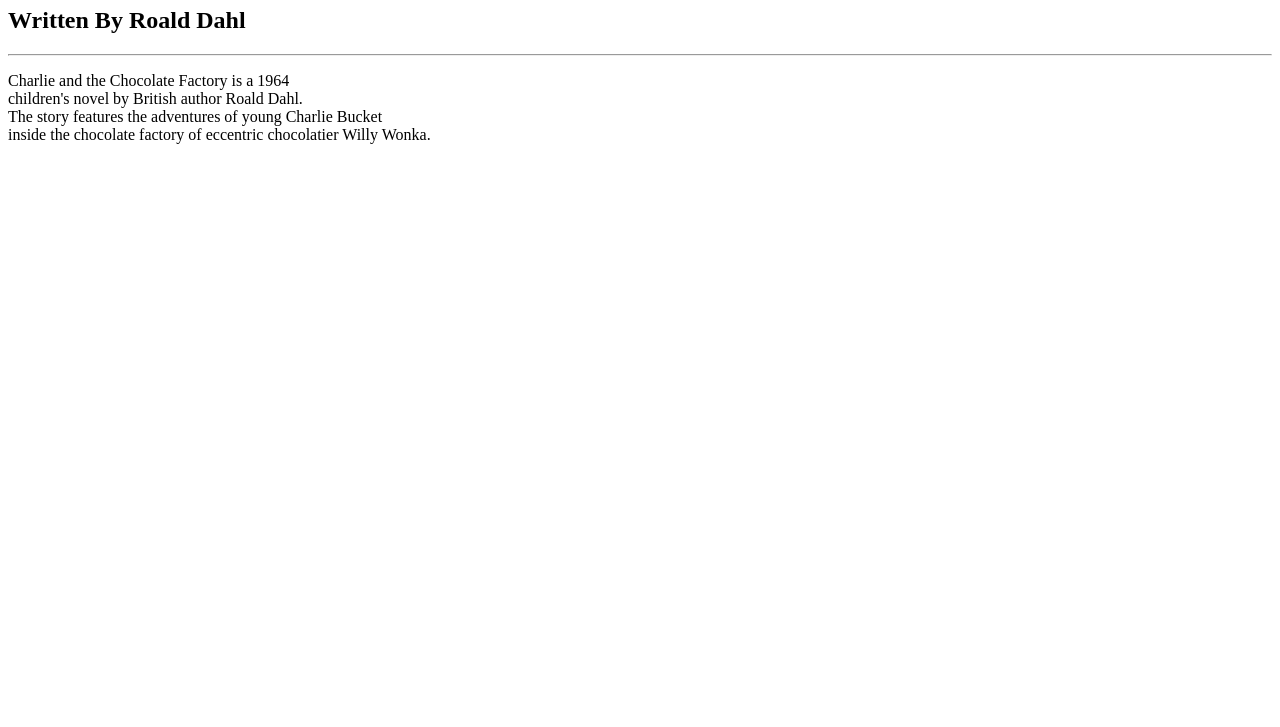
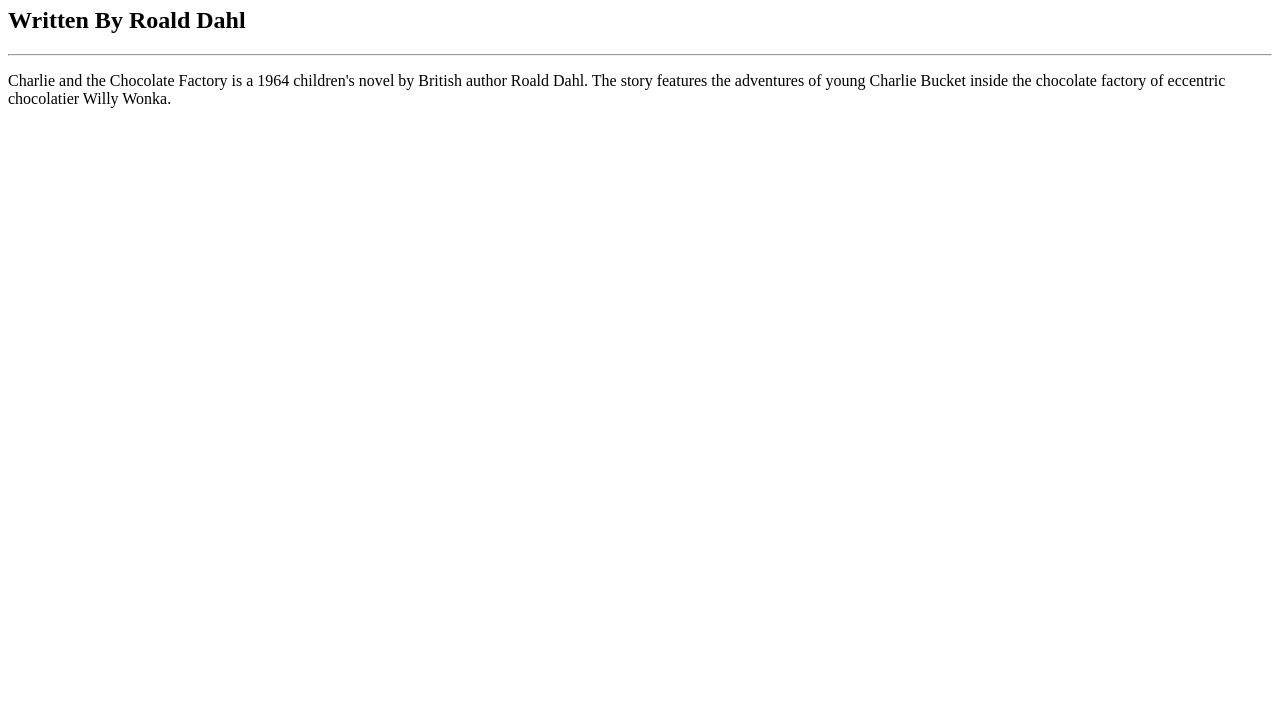
Before and after one commit to jeffhyer/MART341-WebDesign, a plain HTML site: page assignment_5/index.html in a window 1280 px wide. Shown: the part 73-800 px from the top of the page. Drawn offline with Linux system fonts and the light colour scheme.

Commit message:
Update index.html

```diff
--- a/assignment_5/index.html
+++ b/assignment_5/index.html
@@ -7,9 +7,9 @@
     <h1>Charlie and the Chocolate Factory</h1>
       <h2>Written By Roald Dahl</h2>
       <hr />
-    <p>Charlie and the Chocolate Factory is a 1964 <br />
-      children's novel by British author Roald Dahl. <br />
-      The story features the adventures of young Charlie Bucket <br />
+    <p>Charlie and the Chocolate Factory is a 1964
+      children's novel by British author Roald Dahl.
+      The story features the adventures of young Charlie Bucket
       inside the chocolate factory of eccentric chocolatier Willy Wonka.</p>
   </body>
 </html>
```
